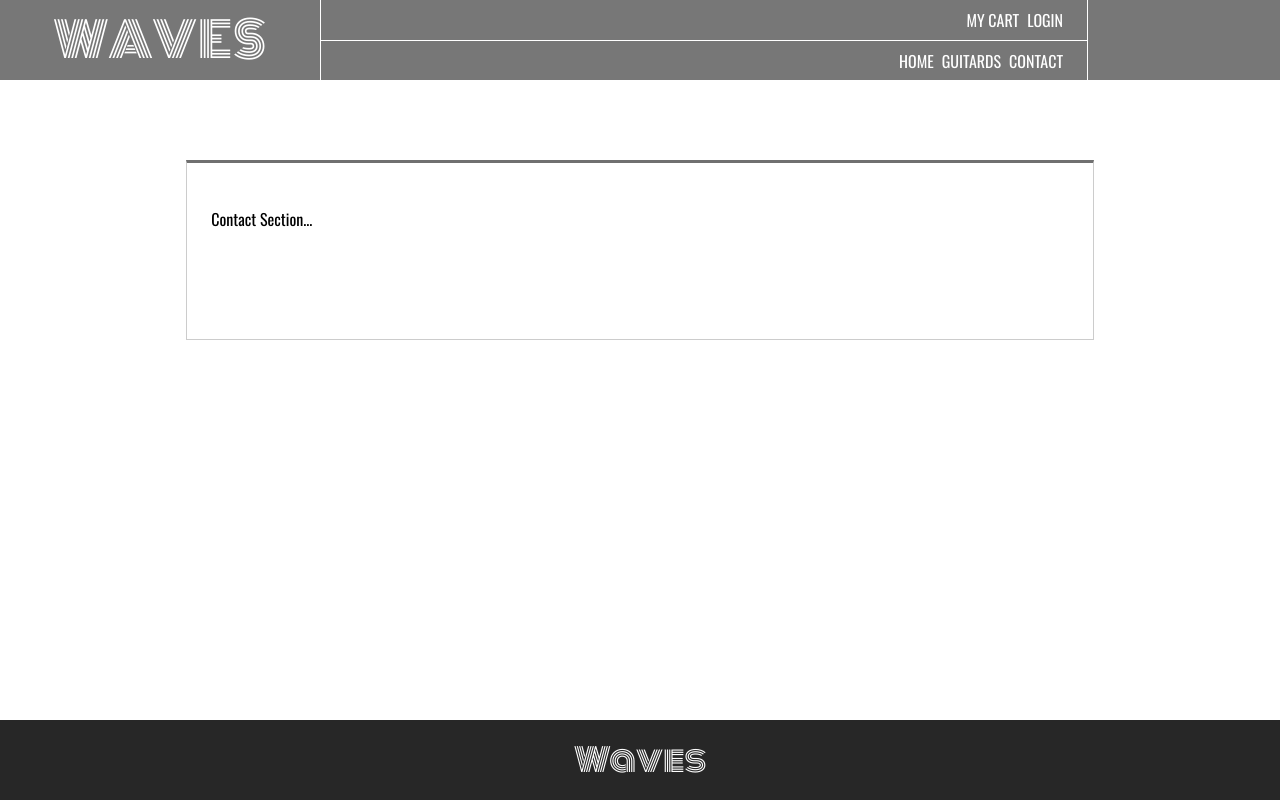
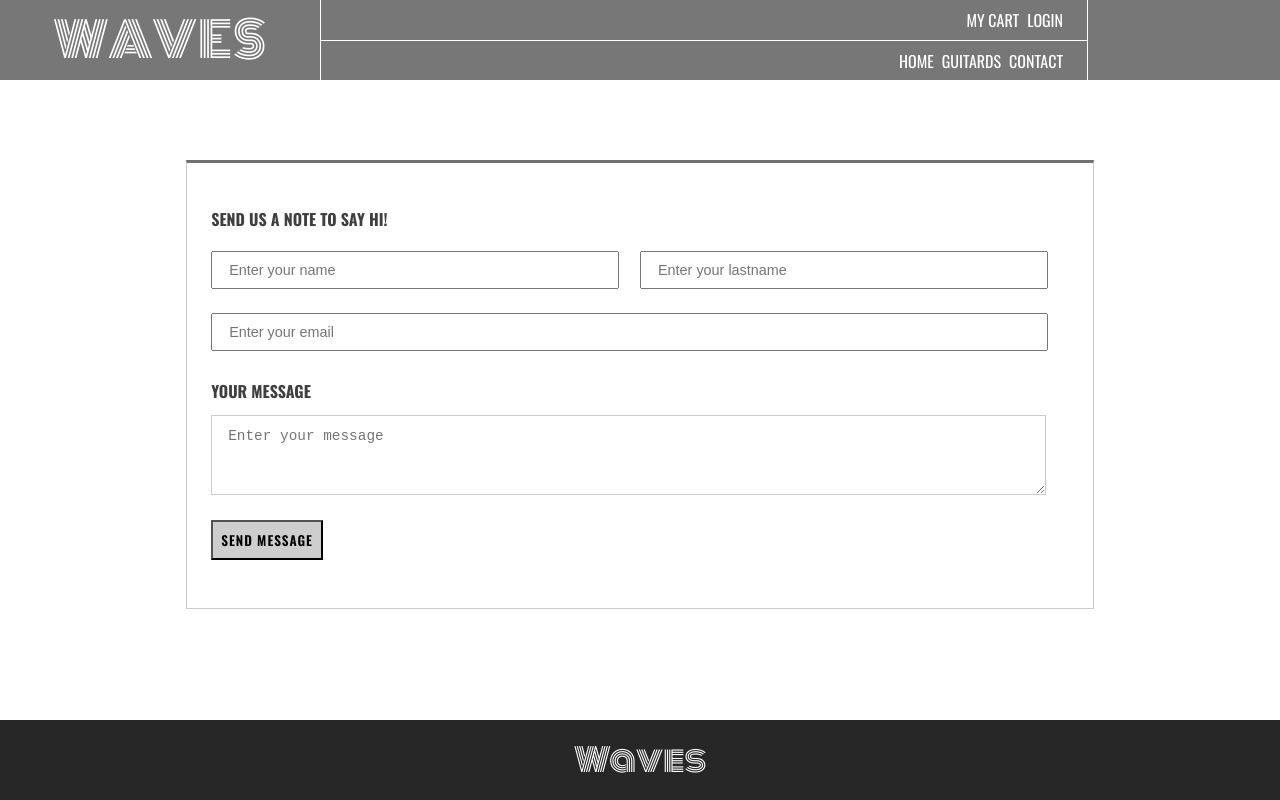
Before and after one commit to faouzi-ait/waves-front, a React (Create React App) app: page /contact in a window 1280 px wide. Shown: the top 800 px of the page. Built offline with nearby package versions, Linux system fonts and the light colour scheme; no server answers.

Commit message:
Contact form part 1 done

```diff
--- a/src/api/UserAccess.js
+++ b/src/api/UserAccess.js
@@ -10,3 +10,7 @@ export const loginUser = (url, body) => {
 export const registerUser = (url, body) => {
   return axios.post(url, body).then(result => result);
 };
+
+export const sendMail = (url, body) => {
+  //return axios.post(url, body).then(result => result);
+};
--- a/src/components/Main.js
+++ b/src/components/Main.js
@@ -1,6 +1,6 @@
 import React, { useContext } from "react";
 import { Switch, Route } from "react-router-dom";
-import { GuitardsProvider } from "../context/GuitadsProvider";
+import { GuitardsProvider } from "../context/GuitardsProvider";
 
 import Home from "./pages/Home";
 import Header from "./layout/Header";
--- a/src/components/pages/Contact.js
+++ b/src/components/pages/Contact.js
@@ -1,9 +1,128 @@
-import React from "react";
+import React, { useState } from "react";
+import { useHistory } from "react-router-dom";
+import { useForm } from "react-hook-form";
+import { resetError } from "../../utils/utilities";
+import { sendMail } from "../../api/UserAccess";
+import SubmitBtn from "../sections/SubmitBtn";
 
 const Contact = _ => {
+  const { register, handleSubmit, errors } = useForm();
+  const [isLoading, setIsLoading] = useState(false);
+  const [error, setError] = useState("");
+  let history = useHistory();
+
+  const onSubmit = async data => {
+    setIsLoading(true);
+    console.log(data)
+    setIsLoading(false);
+   //  await sendMail("https://waves-faouzi.herokuapp.com/api/v1/send", {
+   //    name: data.name,
+   //    surname: data.lastname,
+   //    email: data.email,
+   //    password: data.password
+   //  })
+   //    .then(_ => {
+   //      history.push("/login");
+   //    })
+   //    .catch(error => {
+   //      if (String(error.response.status).startsWith("4")) {
+   //        setError(error.response.data.message);
+   //      } else if (String(error.response.status).startsWith("5")) {
+   //        setError("The message could not be sent, please try again later");
+   //      }
+   //      resetError(setError);
+   //      setIsLoading(false);
+   //    });
+  };
+
   return (
     <div className="cart">
-      <div className="cart__container">Contact Section...</div>
+      <form onSubmit={handleSubmit(onSubmit)} noValidate>
+        <div className="registration__container">
+          <div className="login__title">send us a note to say hi!</div>
+
+          <div className="login__registration registration__field">
+            <div>
+              <input
+                type="text"
+                name="name"
+                id="name"
+                placeholder="Enter your name"
+                className={errors.name ? "error" : ""}
+                autoComplete="off"
+                ref={register({ required: true })}
+              />
+              {errors.name && errors.name.type === "required" && (
+                <p className="login__error">Please type in your name</p>
+              )}
+            </div>
+            <div>
+              <input
+                type="text"
+                name="lastname"
+                id="lastname"
+                placeholder="Enter your lastname"
+                className={errors.lastname ? "error" : ""}
+                autoComplete="off"
+                ref={register({ required: true })}
+              />
+              {errors.lastname && errors.lastname.type === "required" && (
+                <p className="login__error">Please type in your lastname</p>
+              )}
+            </div>
+          </div>
+
+          <div className="login__email registration__email">
+            <input
+              type="email"
+              name="email"
+              id="email"
+              placeholder="Enter your email"
+              className={errors.email ? "error" : ""}
+              autoComplete="off"
+              ref={register({
+                required: " ",
+                pattern: {
+                  value: /^[A-Z0-9._%+-]+@[A-Z0-9.-]+\.[A-Z]{2,4}$/i,
+                  message: "Email format: you@yourmail.com"
+                }
+              })}
+            />
+            {errors.email && errors.email.type === "required" && (
+              <p className="login__error">Please type in your email</p>
+            )}
+            {errors.email && errors.email.message && (
+              <p className="login__error">{errors.email.message}</p>
+            )}
+          </div>
+
+          <div className="login__title registration__account">your message</div>
+
+          <div className="login__email registration__email">
+            <textarea
+              type="note"
+              name="note"
+              id="note"
+              rows="4"
+              cols="109"
+              placeholder="Enter your message"
+              className={errors.note ? "error" : ""}
+              autoComplete="off"
+              ref={register({ required: true })}
+            ></textarea>
+            {errors.note && errors.note.type === "required" && (
+              <p className="login__error">Please type in your message</p>
+            )}
+          </div>
+          <SubmitBtn
+            isLoading={isLoading}
+            register={register}
+            label_1="sending your message"
+            label_2="send message"
+          />
+          {error && <span className="login__error--msg">{error}</span>}
+        </div>
+      </form>
     </div>
   );
 };
--- a/src/components/pages/Home.js
+++ b/src/components/pages/Home.js
@@ -5,13 +5,11 @@ import {
   bestSelling,
   Loader
 } from "../../utils/utilities";
-import { Guitards } from "../../context/GuitadsProvider";
-import HomeProductsDisplay from "../sections/HomeProductsDisplay";
+import HomeProductsDisplay from "../sections/ProductsDisplay";
+import { Guitards } from "../../context/GuitardsProvider";
 
 const Home = _ => {
   const [guitards] = useContext(Guitards);
-
-  console.log(guitards.loading.get);
 
   return (
     <div className="home home__container">
--- a/src/components/pages/Registration.js
+++ b/src/components/pages/Registration.js
@@ -98,6 +98,7 @@ const Registration = _ => {
           <div className="login__title registration__account">
             account information
           </div>
+
           <div className="login__registration registration__field">
             <div>
               <input
--- a/src/scss/pages/_registration.scss
+++ b/src/scss/pages/_registration.scss
@@ -18,3 +18,13 @@
       margin-top: 2rem;
    }
 }
+
+textarea {
+   width: 95%;
+   margin-top: 1rem;
+   padding-left: 1rem;
+   padding-top: .75rem;
+   font-size: .9rem;
+   border: 1px solid #ccc;
+   outline: none;
+}
```
Also changed, not shown: src/components/sections/ProductsDisplay.js (renamed from src/components/sections/HomeProductsDisplay.js), src/context/GuitardsProvider.js (renamed from src/context/GuitadsProvider.js).
